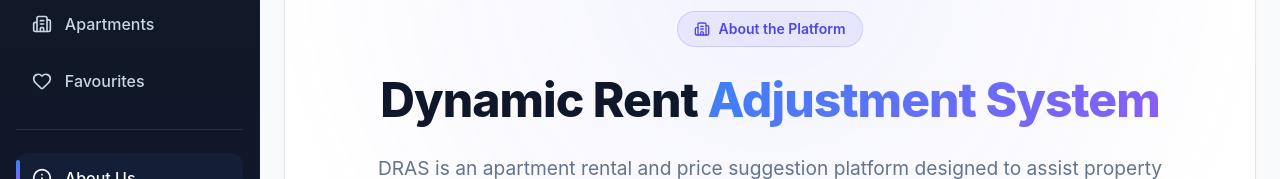
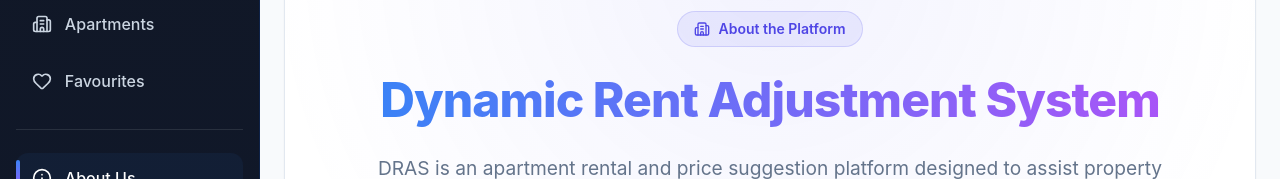
Before and after one commit to AthosExarchou/dynamic-rent-adjustment-system, a React (Vite) app in the folder frontend/: page /about in a window 1280 px wide. Shown: the part 146-325 px from the top of the page. Built offline with nearby package versions, Linux system fonts and the light colour scheme; no server answers.

Commit message:
style(fe): update About page title gradient and add hover float to cards

```diff
--- a/frontend/src/features/public/components/AboutPage.jsx
+++ b/frontend/src/features/public/components/AboutPage.jsx
@@ -27,7 +27,7 @@ export default function AboutPage() {
           <span>About the Platform</span>
         </div>
         <h1 className={styles.heroTitle}>
-          Dynamic Rent <span className={styles.gradientText}>Adjustment System</span>
+          <span className={styles.gradientText}>Dynamic Rent Adjustment System</span>
         </h1>
         <p className={styles.heroLead}>
           DRAS is an apartment rental and price suggestion platform designed to assist property owners and tenants
--- a/frontend/src/features/public/components/AboutPage.module.css
+++ b/frontend/src/features/public/components/AboutPage.module.css
@@ -14,6 +14,12 @@
   border: 1px solid var(--border-color);
   background-color: var(--background-paper);
   box-shadow: var(--shadow-sm);
+  transition: transform 0.3s ease, box-shadow 0.3s ease;
+}
+
+.heroSection:hover {
+  transform: translateY(-4px);
+  box-shadow: var(--shadow-md);
 }
 
 .heroBadge {
@@ -44,9 +50,10 @@
 }
 
 .gradientText {
-  background: linear-gradient(135deg, #3b82f6 0%, #8b5cf6 100%);
+  background: linear-gradient(90deg, #3b82f6, #a855f7);
   -webkit-background-clip: text;
   -webkit-text-fill-color: transparent;
+  color: transparent;
 }
 
 .heroLead {
@@ -344,6 +351,12 @@
   color: #ffffff;
   margin-bottom: 4rem;
   box-shadow: 0 10px 25px -5px rgba(79, 70, 229, 0.4);
+  transition: transform 0.3s ease, box-shadow 0.3s ease;
+}
+
+.ctaBanner:hover {
+  transform: translateY(-4px);
+  box-shadow: 0 16px 32px -4px rgba(79, 70, 229, 0.45);
 }
 
 .ctaContent {
```
